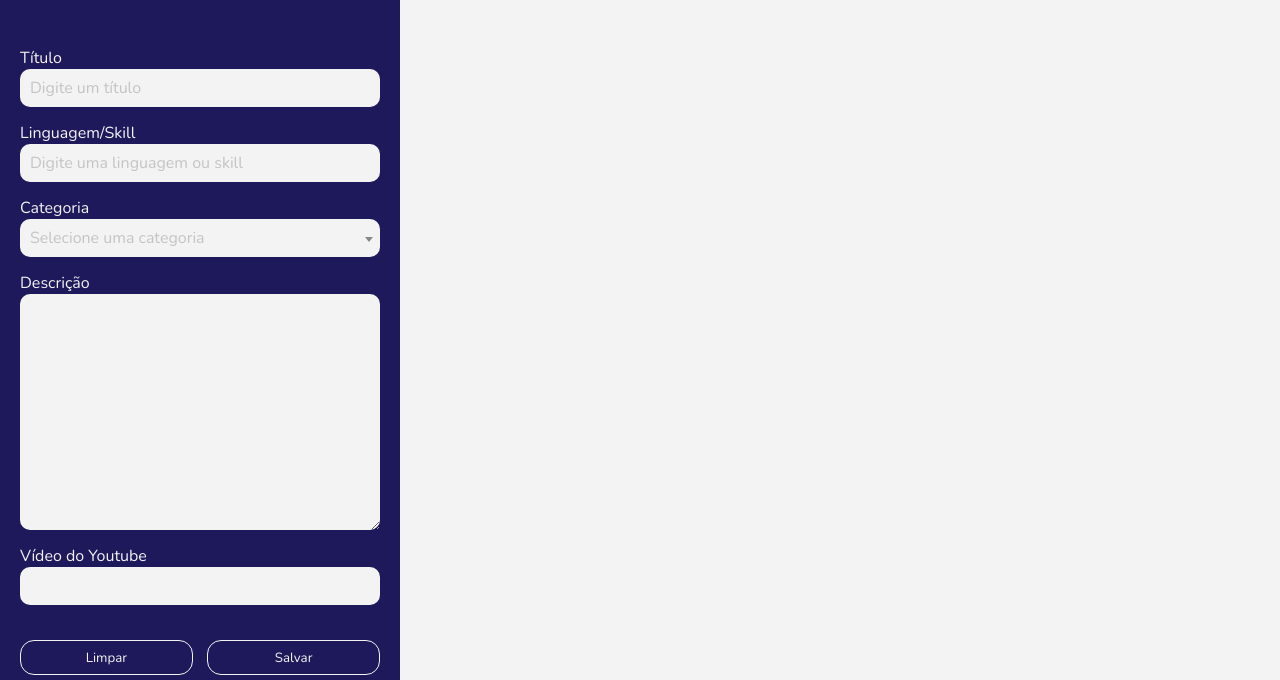
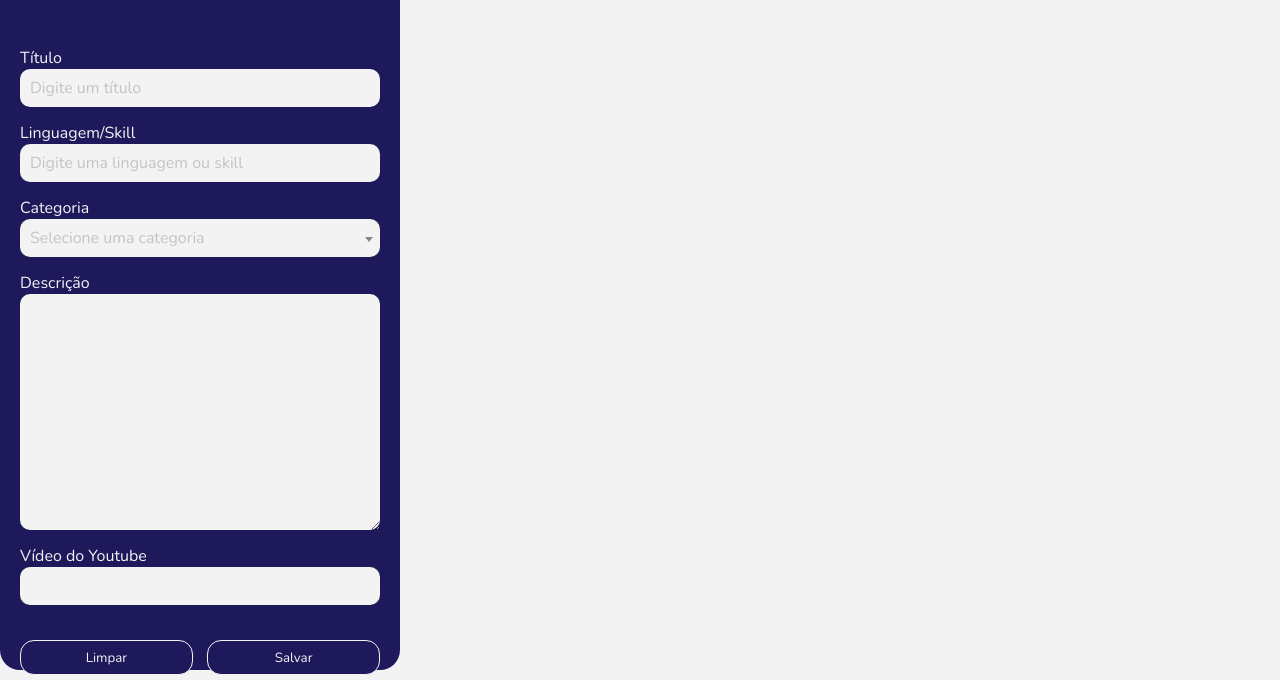
Before and after one commit to jtspinelli/dev-in-knowledge, a website: page index.html in a window 1280 px wide. Shown: the part 120-800 px from the top of the page. Drawn offline with nearby package versions, Linux system fonts and the light colour scheme.

Commit message:
style form as a card

```diff
--- a/public/css/style.css
+++ b/public/css/style.css
@@ -22,6 +22,7 @@
 body {
     height: 100vh;
     width: 100vw;
+    background-color: var(--prata);
 }
 
 .small {
@@ -116,17 +117,19 @@ main {
 #form-area {
     background-color: var(--roxo);
     width: var(--form-area-width);
-    height: 100%;
+    height: calc(100% - 20px);
     position: absolute;
     padding: 20px;
     display: flex;
     flex-direction: column;
     justify-content: center;
     gap: 50px;
+    border-radius: 20px;
+    top: 10px;
 }
 
 #main-content {
-    background-color: var(--prata);
+    /* background-color: var(--prata); */
     height: 100%;
     width: calc(100% - var(--form-area-width));
     margin-left: var(--form-area-width);
```
